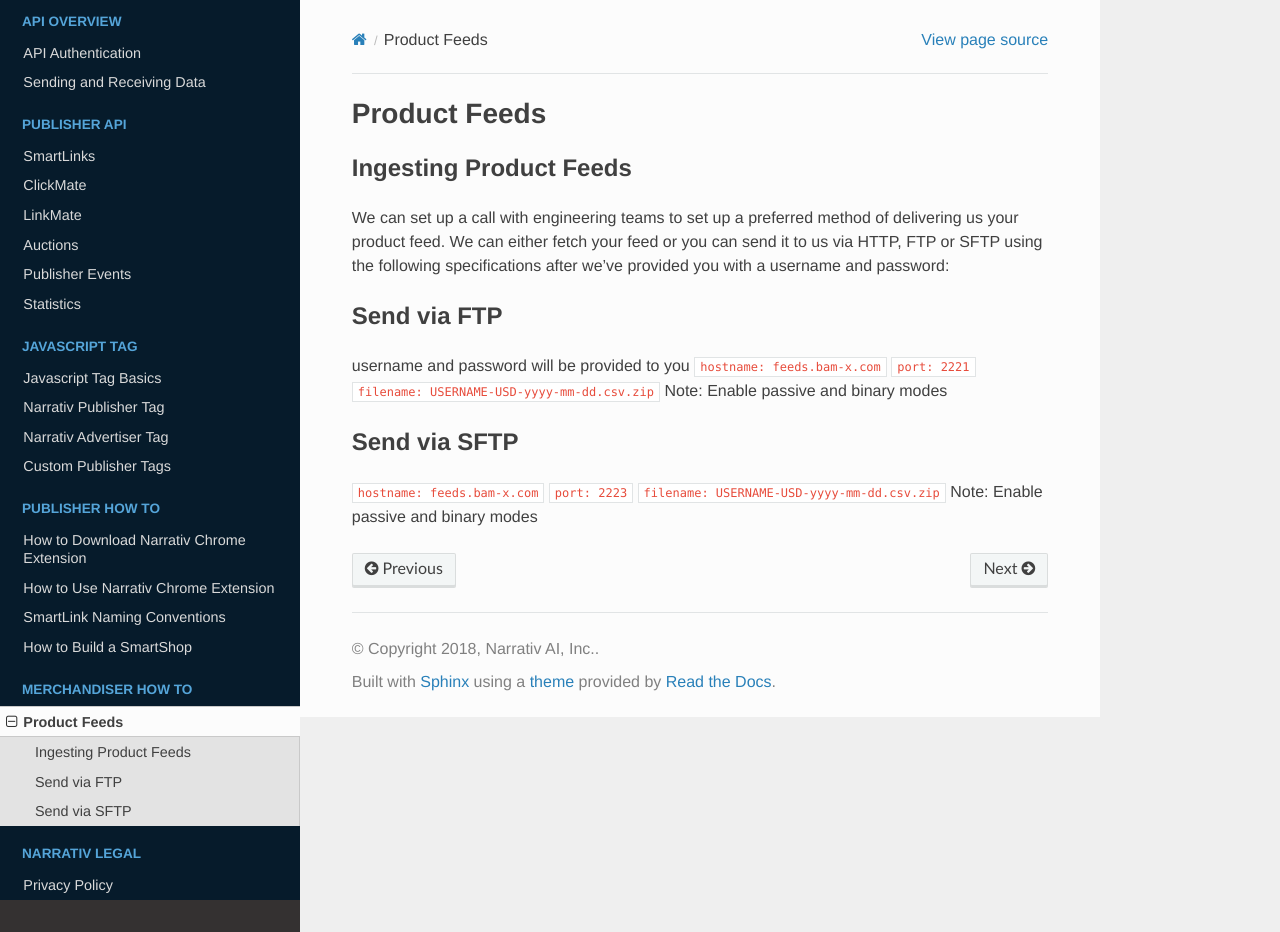
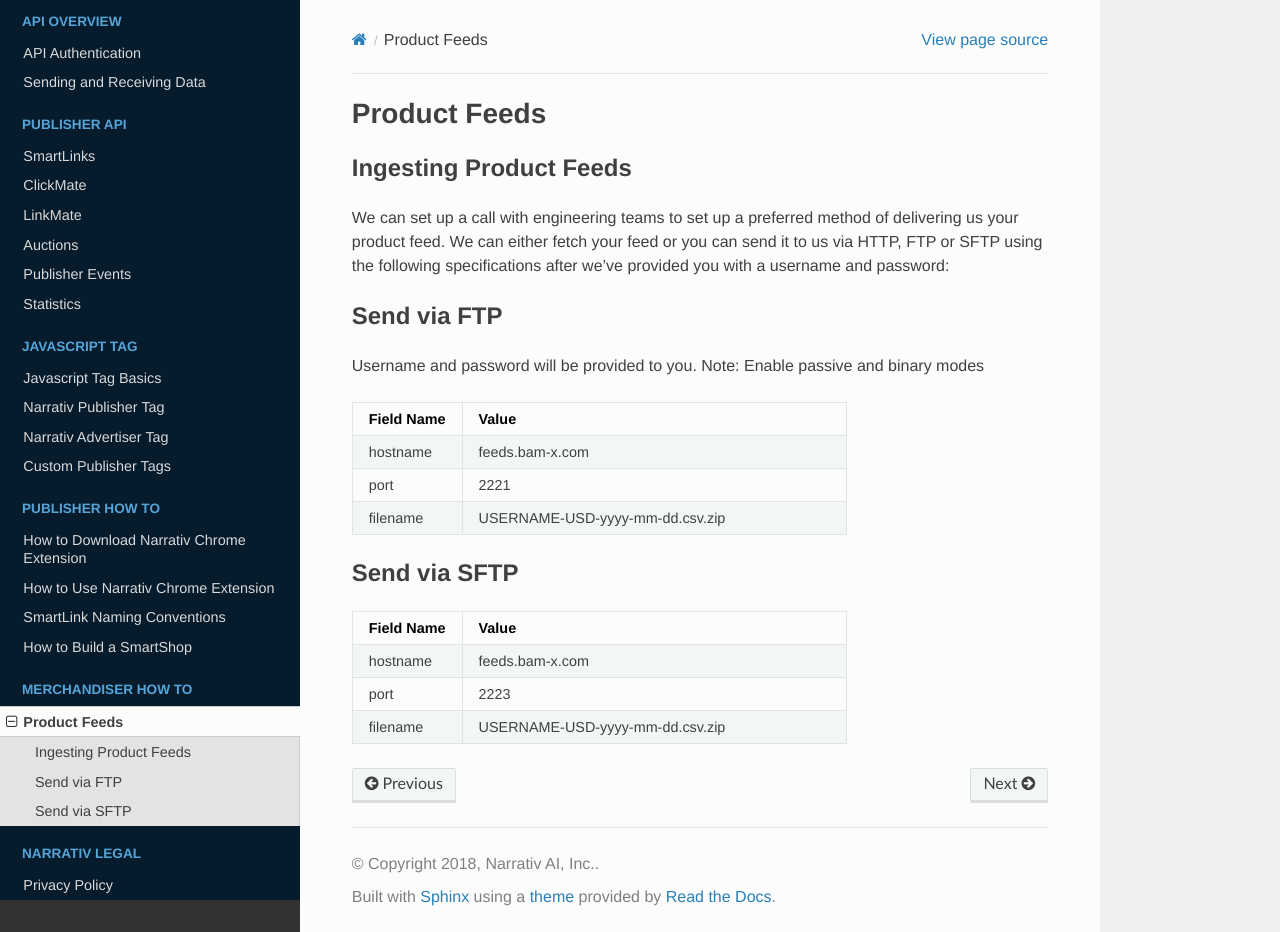
Before and after one commit to robinssq/api-docs, a Sphinx documentation site: the page built from docs/feeds.rst, in a window 1280 px wide and 932 px high. Built offline with Sphinx 7.4.7 and the Read the Docs theme 2.0.0, drawn with Linux system fonts in a browser that asks for light colours.

Commit message:
format info into tables

```diff
--- a/docs/feeds.rst
+++ b/docs/feeds.rst
@@ -10,15 +10,40 @@
 
 Send via FTP
 ------------
-username and password will be provided to you
-``hostname: feeds.bam-x.com``
-``port: 2221``
-``filename: USERNAME-USD-yyyy-mm-dd.csv.zip``
+Username and password will be provided to you.
 Note: Enable passive and binary modes
+
+.. list-table::
+   :widths: 20 70
+   :header-rows: 1
+
+   * - Field Name
+     - Value
+
+   * - hostname
+     - feeds.bam-x.com
+
+   * - port
+     - 2221
+
+   * - filename
+     - USERNAME-USD-yyyy-mm-dd.csv.zip
+
 
 Send via SFTP
 ------------
-``hostname: feeds.bam-x.com``
-``port: 2223``
-``filename: USERNAME-USD-yyyy-mm-dd.csv.zip``
-Note: Enable passive and binary modes
+.. list-table::
+   :widths: 20 70
+   :header-rows: 1
+
+   * - Field Name
+     - Value
+
+   * - hostname
+     - feeds.bam-x.com
+
+   * - port
+     - 2223
+
+   * - filename
+     - USERNAME-USD-yyyy-mm-dd.csv.zip
```
